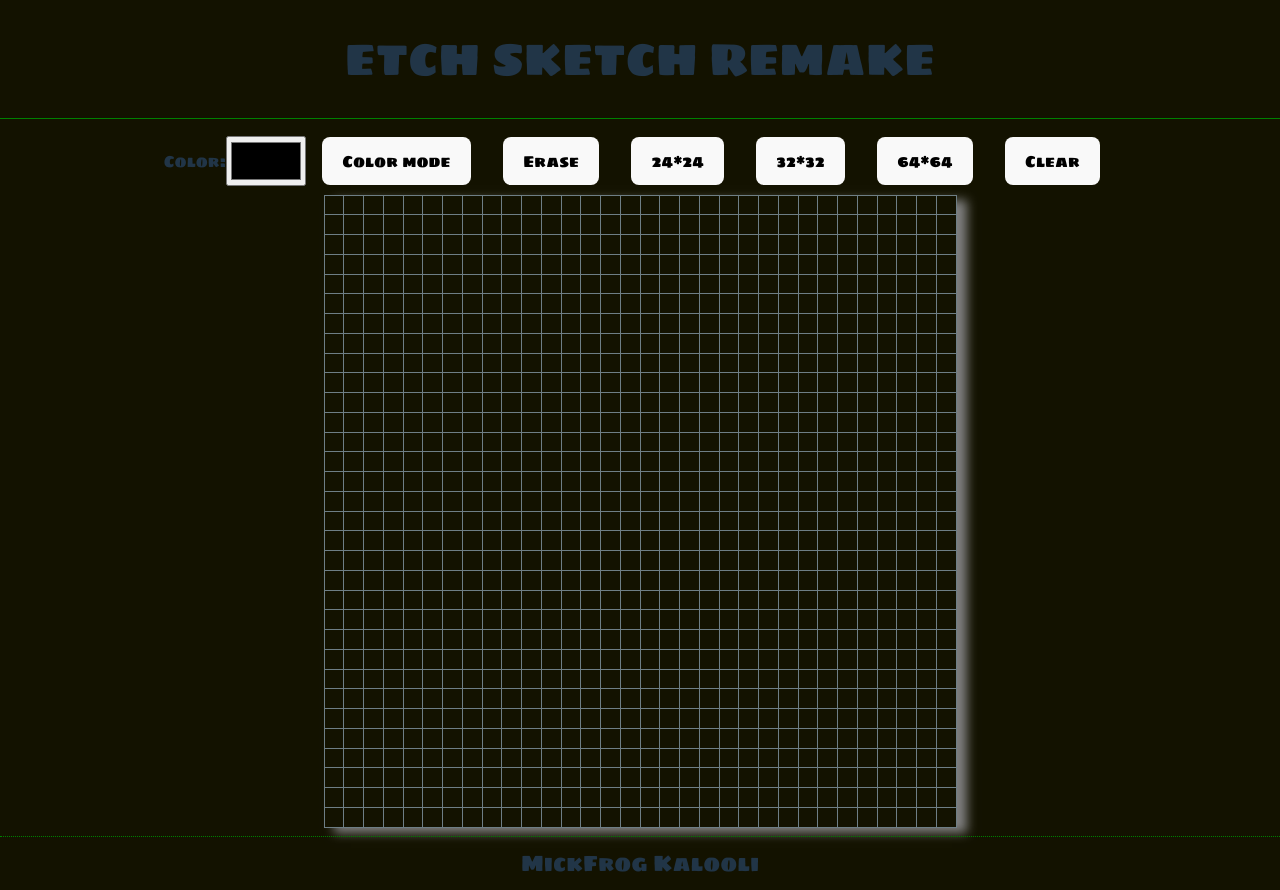
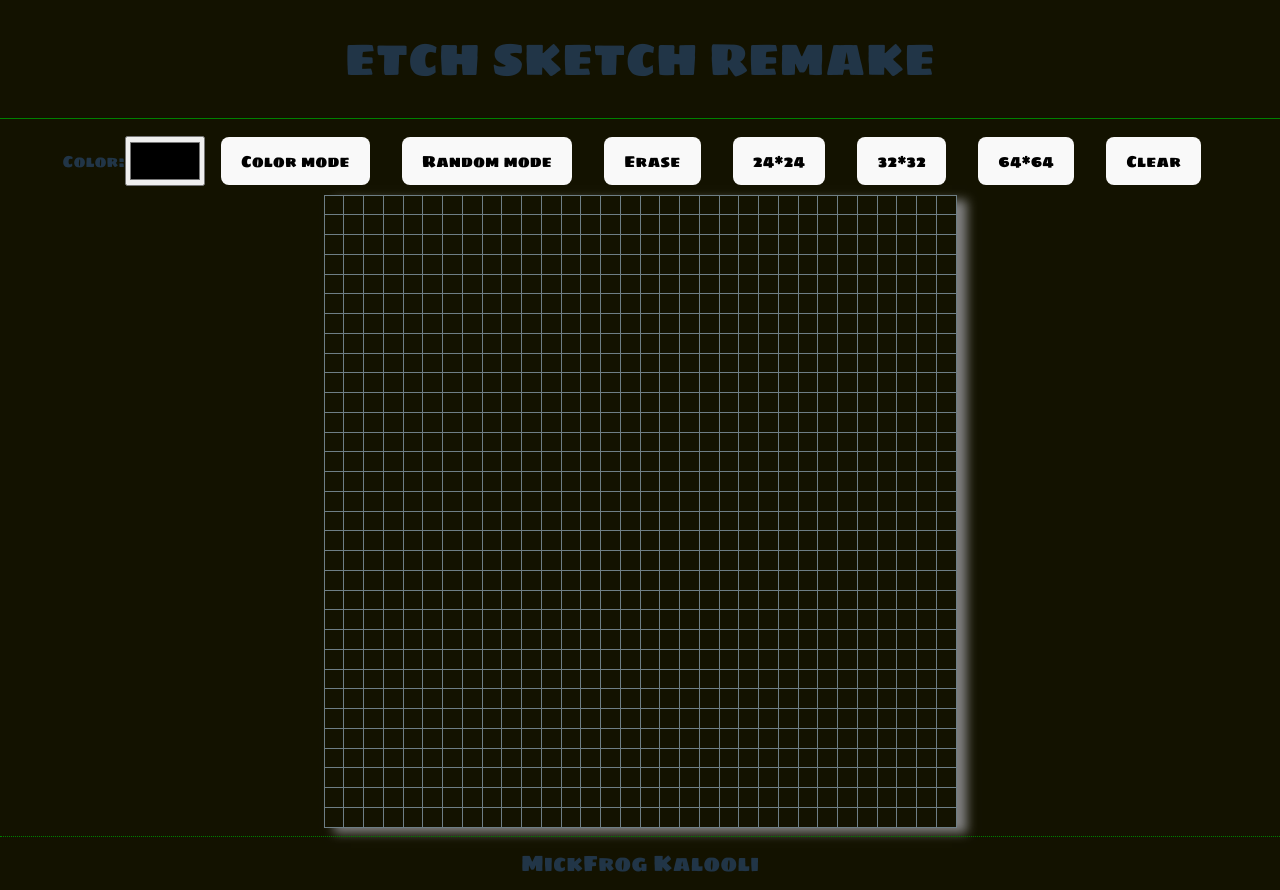
Before and after one commit to MickFrog/sketch-remake, a React (Vite) app: page / in a window 1280 px wide. Built offline with nearby package versions, Linux system fonts and the light colour scheme.

Commit message:
add random mode

```diff
--- a/src/components/SketchBoard.tsx
+++ b/src/components/SketchBoard.tsx
@@ -5,11 +5,17 @@ import uniqid from "uniqid";
 // Board dimensions are 632*632
 const boardMaxDimension = 632; // in pixels
 
-type ShadingMode = -1 | 1; // 1 is shading, -1 is erasing mode
+type ShadingMode = -1 | 1 | 2; // 1 is shading, -1 is erasing mode
 
 type bgColorRefType = {
   color: string;
   currentMode: ShadingMode;
+};
+
+const getRandomColor = (): string => {
+  //generate hex color code
+  const randColor = Math.floor(Math.random() * 16777215).toString(16); //16777215 is the max color combinations. To base 16 string as default color codes.
+  return "#" + randColor;
 };
 
 const SketchBoard = () => {
@@ -21,6 +27,7 @@ const SketchBoard = () => {
   // color mode btns
   const colorModeBtn = useRef<HTMLButtonElement>(null);
   const eraseModeBtn = useRef<HTMLButtonElement>(null);
+  const randomModeBtn = useRef<HTMLButtonElement>(null);
 
   const boardRows: Array<JSX.Element> = useMemo(() => {
     const newBoardRows: Array<JSX.Element> = [];
@@ -52,15 +59,21 @@ const SketchBoard = () => {
     bgColor.current.color = event.currentTarget.value;
   };
 
-  const handleModeChange = (newMode: 1 | -1) => {
+  const handleModeChange = (newMode: ShadingMode) => {
     bgColor.current.currentMode = newMode;
 
     if (colorModeBtn !== null && newMode === 1) {
       colorModeBtn.current!.style.backgroundColor = "#A63D40";
       eraseModeBtn.current!.style.backgroundColor = "#A2999E";
-    } else {
+      randomModeBtn.current!.style.backgroundColor = "#A2999E";
+    } else if (colorModeBtn !== null && newMode === -1) {
       eraseModeBtn.current!.style.backgroundColor = "#A63D40";
       colorModeBtn.current!.style.backgroundColor = "#A2999E";
+      randomModeBtn.current!.style.backgroundColor = "#A2999E";
+    } else {
+      randomModeBtn.current!.style.backgroundColor = "#A63D40";
+      colorModeBtn.current!.style.backgroundColor = "#A2999E";
+      eraseModeBtn.current!.style.backgroundColor = "#A2999E";
     }
   };
 
@@ -79,6 +92,9 @@ const SketchBoard = () => {
 
         <button ref={colorModeBtn} onClick={() => handleModeChange(1)}>
           Color mode
+        </button>
+        <button ref={randomModeBtn} onClick={() => handleModeChange(2)}>
+          Random mode
         </button>
         <button ref={eraseModeBtn} onClick={() => handleModeChange(-1)}>
           Erase
@@ -101,10 +117,13 @@ type SketchBoxProps = {
 
 const SketchBox = ({ size, bgColorRef }: SketchBoxProps) => {
   const changeBgColor = (event: React.MouseEvent<HTMLDivElement>) => {
-    event.target.style.backgroundColor =
-      bgColorRef.current?.currentMode === 1
-        ? bgColorRef.current?.color
-        : "transparent";
+    if (bgColorRef.current?.currentMode === 1) {
+      event.target.style.backgroundColor = bgColorRef.current?.color;
+    } else if (bgColorRef.current?.currentMode === -1) {
+      event.target.style.backgroundColor = "transparent";
+    } else {
+      event.target.style.backgroundColor = getRandomColor();
+    }
   };
 
   const handleColorChange = (event: React.MouseEvent<HTMLDivElement>) => {
```
